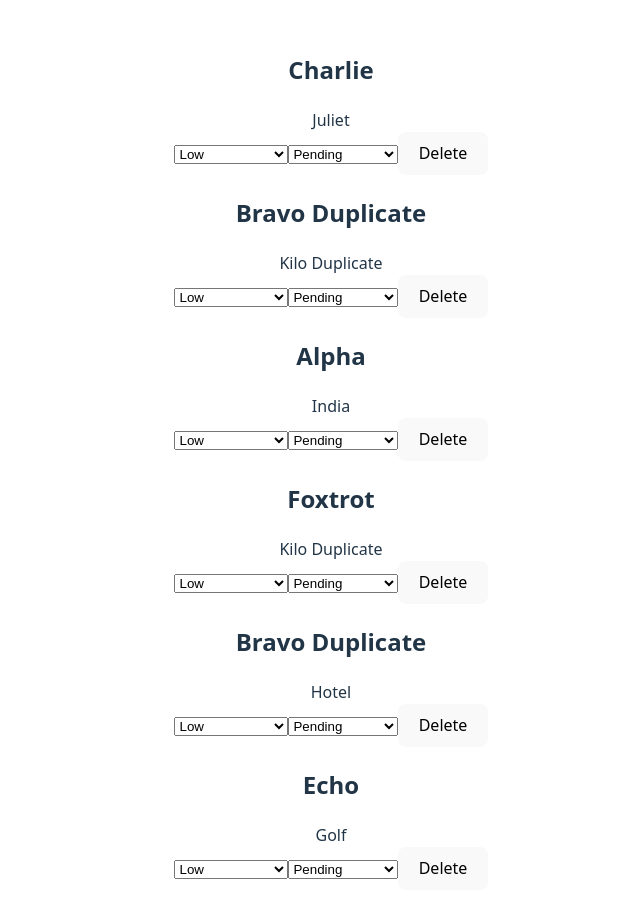
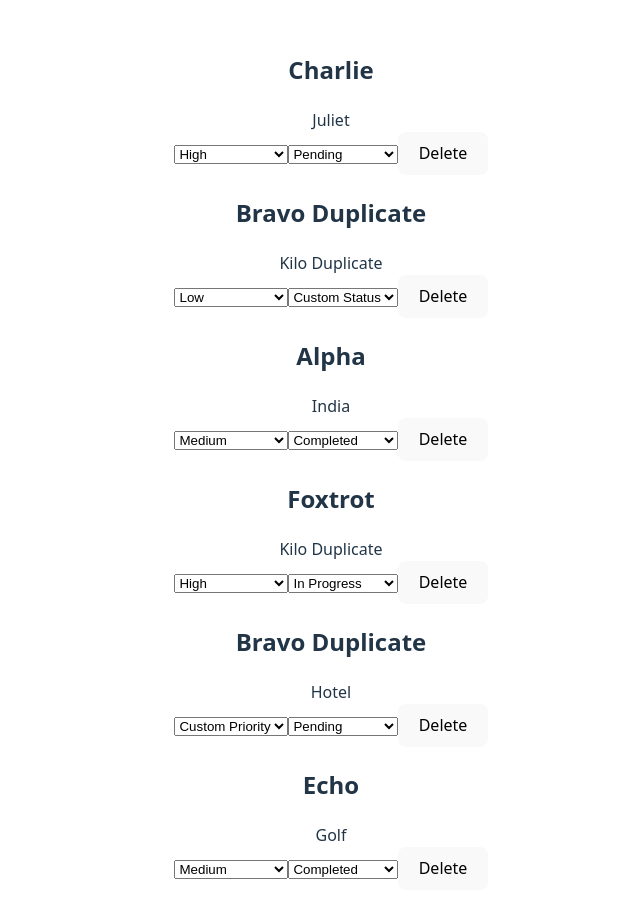
Before and after one commit to aardvarkpepper/2025-07-28-SBA, a React (Vite) app: page / in a window 1280 px wide. Shown: the top 918 px of the page, without its empty margins (309-949 px from the left). Built offline with nearby package versions, Linux system fonts and the light colour scheme.

Commit message:
Update and fix data references in Dropdown, elsewhere.

```diff
--- a/src/components/Inputs/Dropdown.tsx
+++ b/src/components/Inputs/Dropdown.tsx
@@ -1,9 +1,9 @@
 import type { DropdownProps } from '../../types/index.ts';
 
-export const Dropdown = ({ taskId, tasklistSummary, name, onDropdownChange }: DropdownProps) => {
+export const Dropdown = ({ task, tasklistSummary, name, onDropdownChange }: DropdownProps) => {
   return (
-    <select>
-      {((tasklistSummary as any)[name]).map((dropdownItem: string) => <option key={`${dropdownItem}`} value={dropdownItem}>{dropdownItem}</option> )}
+    <select value={task[name]} onChange={(event) => onDropdownChange(task.taskId, name, event.target.value)}>
+      {((tasklistSummary as any)[0][name]).map((dropdownItem: string) => <option key={`${dropdownItem}`} value={dropdownItem}>{dropdownItem}</option> )}
     </select>
   )
 }
--- a/src/components/TaskList/TaskItem.tsx
+++ b/src/components/TaskList/TaskItem.tsx
@@ -25,8 +25,8 @@ export const TaskItem = ({ task, tasklistSummary, onDropdownChange, onDelete }:
     <div>
       <h2>{task.title}</h2>
       <div>{task.description}</div>
-      <Dropdown taskId={task.taskId} tasklistSummary={tasklistSummary} name='priority' onDropdownChange={onDropdownChange} />
-      <Dropdown taskId={task.taskId} tasklistSummary={tasklistSummary} name='status' onDropdownChange={onDropdownChange} />
+      <Dropdown task={task} tasklistSummary={tasklistSummary} name='priority' onDropdownChange={onDropdownChange} />
+      <Dropdown task={task} tasklistSummary={tasklistSummary} name='status' onDropdownChange={onDropdownChange} />
       <button onClick={() => onDelete(task.taskId)}>Delete</button>
     </div>
   )
--- a/src/utils/taskUtils.ts
+++ b/src/utils/taskUtils.ts
@@ -1,17 +1,19 @@
 import { tasklistData } from '../data/tasklistData.ts';
-import type { Task } from '../types/index';
+import type { dataSummaryType, Task } from '../types/index';
 
 export const dataSummary = (arrayOfObjects: Task[]) => {
   const statusArray = ["Pending", "In Progress", "Completed"];
   const priorityArray = ["Low", "Medium", "High"];
-  const returnObj = {
-    id: 0,
-    status: statusArray,
-    priority: priorityArray,
-  }
+  const returnArray : dataSummaryType = [
+    {
+      status: statusArray,
+      priority: priorityArray,
+    },
+    0
+  ]
   for (let i = 0; i < arrayOfObjects.length; i++) {
-    if (arrayOfObjects[i].taskId >= returnObj.id) {
-      returnObj.id = arrayOfObjects[i].taskId + 1; // new IDs are assigned from returnObj.id;
+    if (arrayOfObjects[i].taskId >= (returnArray[1])) {
+      returnArray[1] = arrayOfObjects[i].taskId + 1; // new IDs are assigned from returnArray[1]
     }
     if (!statusArray.includes(arrayOfObjects[i].status)) {
       statusArray.push(arrayOfObjects[i].status);
@@ -20,7 +22,7 @@ export const dataSummary = (arrayOfObjects: Task[]) => {
       priorityArray.push(arrayOfObjects[i].priority);
     }
   }
-  return returnObj;
+  return returnArray;
 }
 
 //console.log(dataSummary(tasklistData));
```
Also changed, not shown: src/App.tsx (+3 -16 lines), src/types/index.ts (+9 -1 lines).
